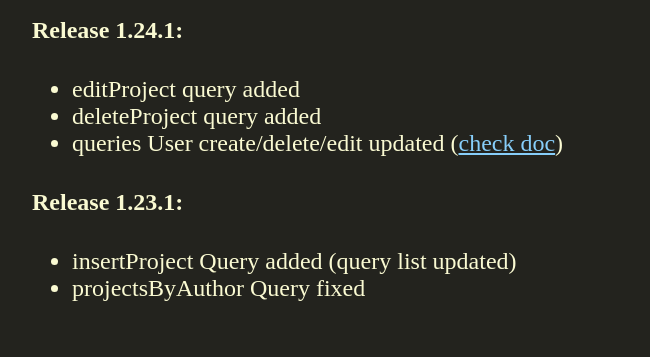
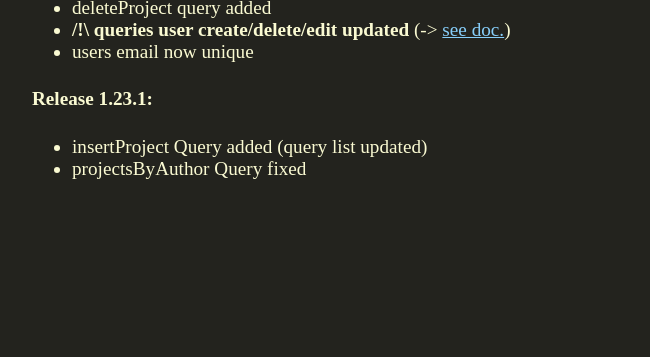
Before and after one commit to jkehl2/projet-hub-back, a website: page public/index.html in a window 1280 px wide. Shown: the part 443-800 px from the top of the page, without its empty margins (128-778 px from the left). Drawn offline with Linux system fonts and the light colour scheme.

Commit message:
project doc updated

```diff
--- a/public/index.html
+++ b/public/index.html
@@ -9,7 +9,7 @@
             background-color: rgb(035,035,030);
             color: lightgoldenrodyellow;
             margin: 0 20vh 0 20vh;
-            font-size: 1.5rem;
+            font-size: 1.2rem;
         }
         h1,h2,h3{
             text-align: center;
@@ -33,13 +33,15 @@
                 <li><a href="/requests/projects.graphqls">projects queries list</a></li>
                 <li><a href="/requests/users.graphqls">users queries list</a></li>
             </ul>
+        </li>
     </ul>
     <h2>Changelog</h2>
     <h4>Release 1.24.1:</h4>
     <ul>
         <li>editProject query added</li>
         <li>deleteProject query added</li>
-        <li>queries User create/delete/edit updated (<a href="/requests/users.graphqls">check doc</a>)</li>
+        <li><b>/!\ queries user create/delete/edit updated </b>(-> <a href="/requests/users.graphqls">see doc.</a>)</li>
+        <li>users email now unique</li>
     </ul>
 
     <h4>Release 1.23.1:</h4>
```
Also changed, not shown: 1 other file.
